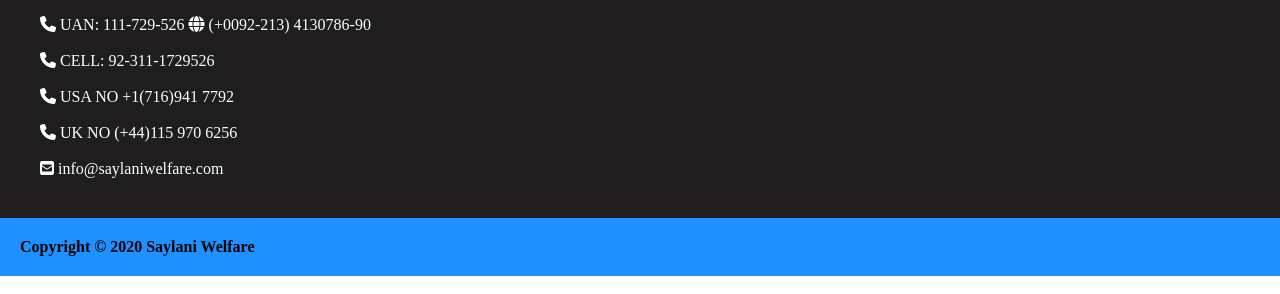
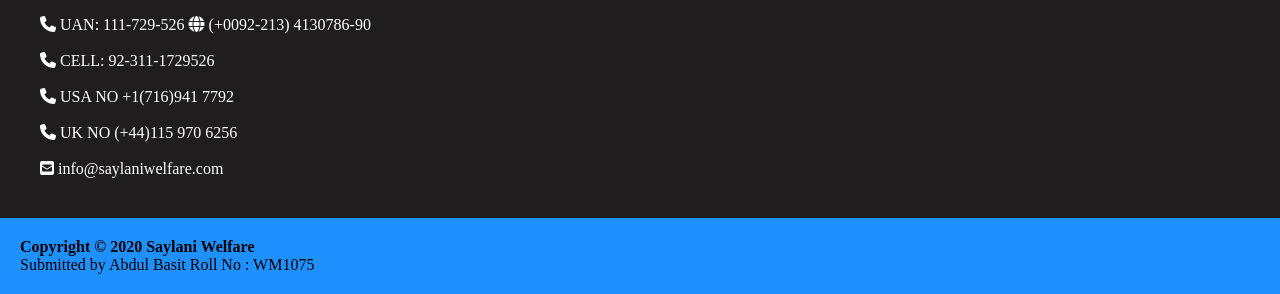
Before and after one commit to abdulbasit01/saylani-assignemt3, a plain HTML site: page index.html in a window 1280 px wide. Shown: the part 2928-3222 px from the top of the page. Drawn offline with Linux system fonts and the light colour scheme.

Commit message:
funal update before submission

```diff
--- a/index.html
+++ b/index.html
@@ -311,6 +311,7 @@
         <h4>
             Copyright © 2020 Saylani Welfare
         </h4>
+        <span>Submitted by Abdul Basit Roll No : WM1075</span>
     </div>
 
 </body>
```
